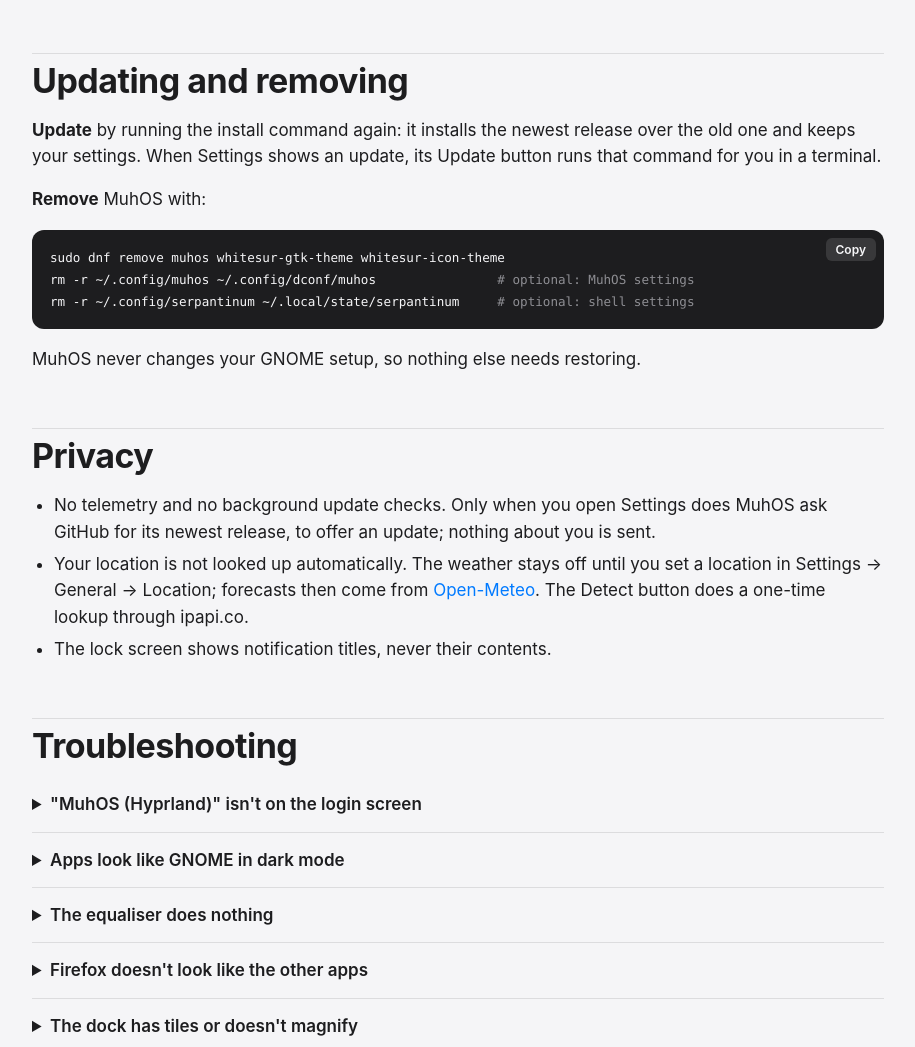
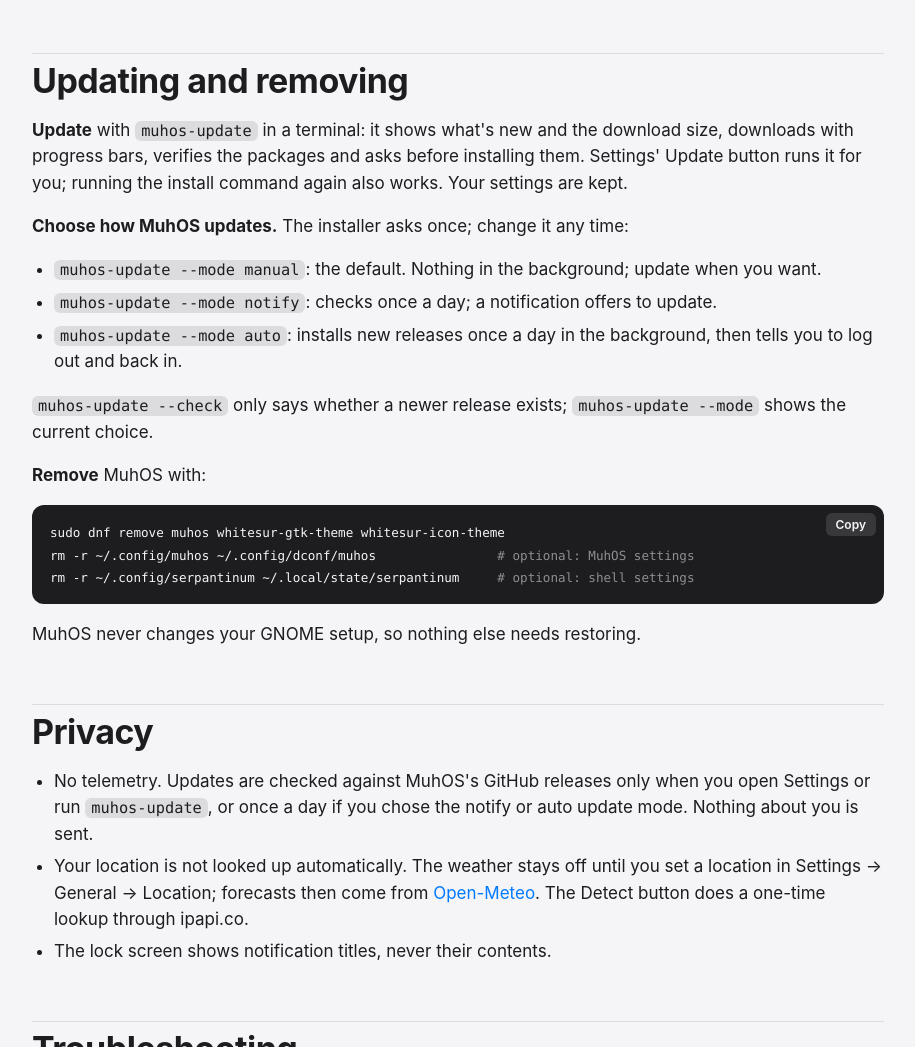
Before and after one commit to Alex-Muhscience/MuhOS, a plain HTML site: page site/docs.html in a window 1280 px wide. Shown: the part 10241-11288 px from the top of the page, without its empty margins (316-1231 px from the left). Drawn offline with Linux system fonts and the light colour scheme; files whose address does not match are found by name.

Commit message:
[brand] Docs: muhos-update and the update modes

```diff
--- a/site/docs.html
+++ b/site/docs.html
@@ -247,7 +247,14 @@ hl.monitor({ output = "DP-1", mode = "2560x1440@144", position = "0x0", scale =
           <p>Check it with <code>Hyprland --verify-config -c ~/.config/muhos/hypr/hyprland.lua</code>. The <a href="https://github.com/Alex-Muhscience/MuhOS#configuration">README</a> covers more.</p>
 
           <h2 id="updating">Updating and removing</h2>
-          <p><strong>Update</strong> by running the install command again: it installs the newest release over the old one and keeps your settings. When Settings shows an update, its Update button runs that command for you in a terminal.</p>
+          <p><strong>Update</strong> with <code>muhos-update</code> in a terminal: it shows what's new and the download size, downloads with progress bars, verifies the packages and asks before installing them. Settings' Update button runs it for you; running the install command again also works. Your settings are kept.</p>
+          <p><strong>Choose how MuhOS updates.</strong> The installer asks once; change it any time:</p>
+          <ul>
+            <li><code>muhos-update --mode manual</code>: the default. Nothing in the background; update when you want.</li>
+            <li><code>muhos-update --mode notify</code>: checks once a day; a notification offers to update.</li>
+            <li><code>muhos-update --mode auto</code>: installs new releases once a day in the background, then tells you to log out and back in.</li>
+          </ul>
+          <p><code>muhos-update --check</code> only says whether a newer release exists; <code>muhos-update --mode</code> shows the current choice.</p>
           <p><strong>Remove</strong> MuhOS with:</p>
           <pre data-copy><code>sudo dnf remove muhos whitesur-gtk-theme whitesur-icon-theme
 rm -r ~/.config/muhos ~/.config/dconf/muhos                <span class="comment"># optional: MuhOS settings</span>
@@ -256,7 +263,7 @@ rm -r ~/.config/serpantinum ~/.local/state/serpantinum     <span class="comment"
 
           <h2 id="privacy">Privacy</h2>
           <ul>
-            <li>No telemetry and no background update checks. Only when you open Settings does MuhOS ask GitHub for its newest release, to offer an update; nothing about you is sent.</li>
+            <li>No telemetry. Updates are checked against MuhOS's GitHub releases only when you open Settings or run <code>muhos-update</code>, or once a day if you chose the notify or auto update mode. Nothing about you is sent.</li>
             <li>Your location is not looked up automatically. The weather stays off until you set a location in Settings → General → Location; forecasts then come from <a href="https://open-meteo.com/">Open-Meteo</a>. The Detect button does a one-time lookup through ipapi.co.</li>
             <li>The lock screen shows notification titles, never their contents.</li>
           </ul>
```
Also changed, not shown: 1 other file.
